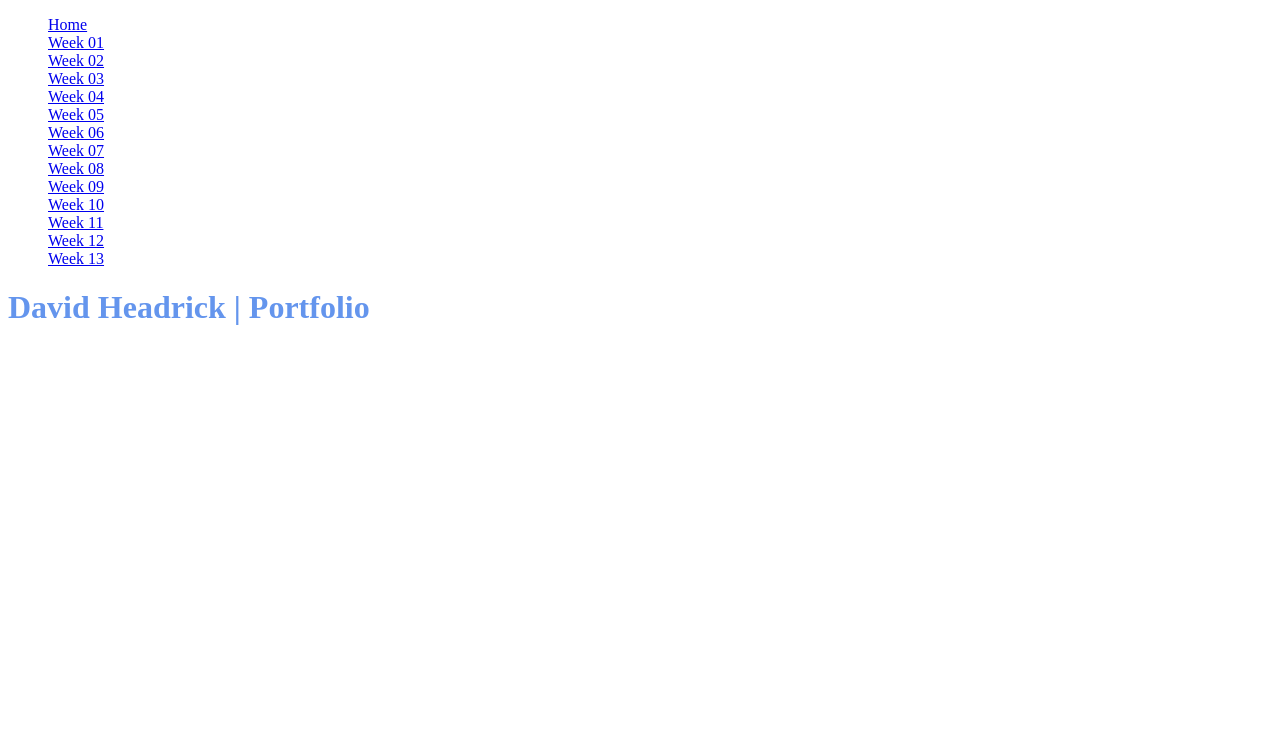
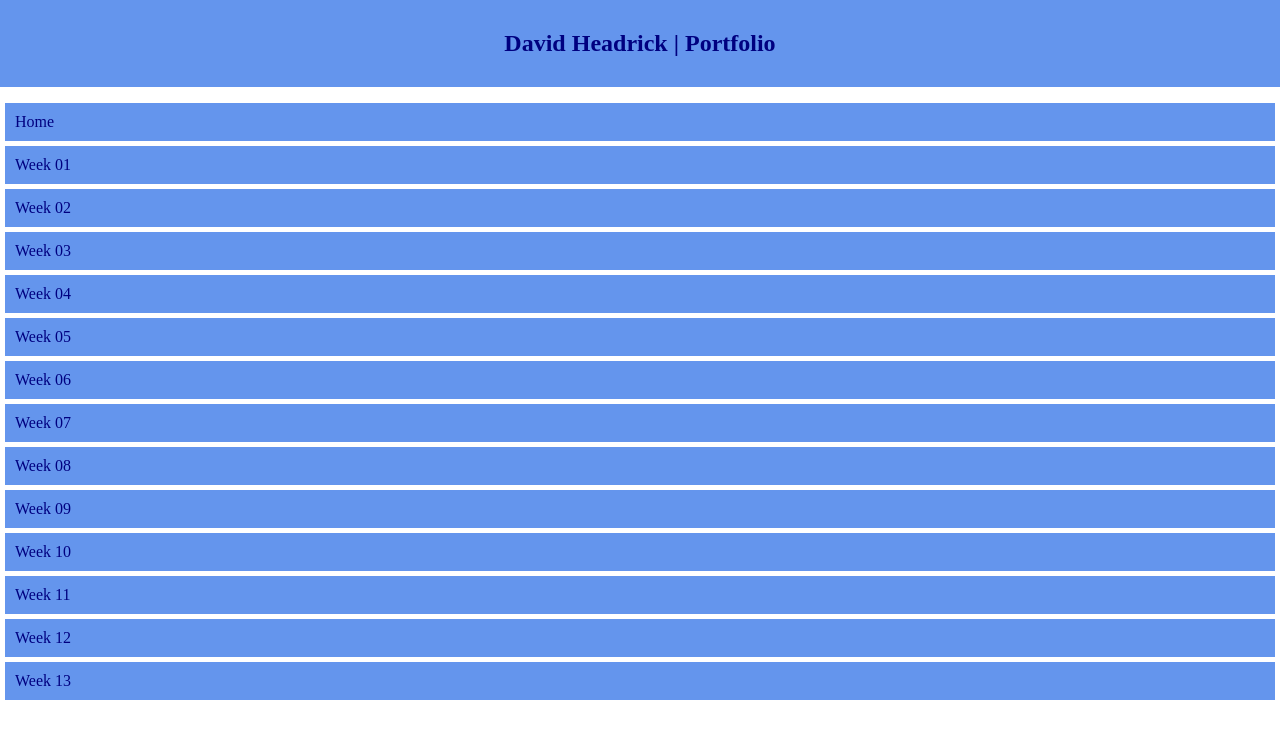
Before and after one commit to headricked/headricked.github.io, a PHP site: page / in a window 1280 px wide. Shown: the top 739 px of the page. Run offline with PHP 8.4, Linux system fonts and the light colour scheme.

Commit message:
updated files

```diff
--- a/index.html
+++ b/index.html
@@ -8,28 +8,28 @@
     <link rel="stylesheet" href="styles/main.css">
 </head>
 <body>
-    <header></header>
+    <header>
+        <h2><span id="myName"></span> | Portfolio</h2>
+    </header>
     <nav>
         <ul>
-            <li><a href="index.html">Home</a></li>
-            <li><a href="week01/week01.html">Week 01</a></li>
-            <li><a href="week02/week02.html">Week 02</a></li>
-            <li><a href="week03/week03.html">Week 03</a></li>
-            <li><a href="week04/week04.html">Week 04</a></li>
-            <li><a href="week05/week05.html">Week 05</a></li>
-            <li><a href="week06/week06.html">Week 06</a></li>
-            <li><a href="week07/week07.html">Week 07</a></li>
-            <li><a href="week08/week08.html">Week 08</a></li>
-            <li><a href="week09/week09.html">Week 09</a></li>
-            <li><a href="week10/week10.html">Week 10</a></li>
-            <li><a href="week11/week11.html">Week 11</a></li>
-            <li><a href="week12/week12.html">Week 12</a></li>
-            <li><a href="week13/week13.html">Week 13</a></li>
+            <a href="index.html"><li>Home</li></a>
+            <a href="week01/week01.html"><li>Week 01</li></a>
+            <a href="week02/week02.html"><li>Week 02</li></a>
+            <a href="week03/week03.html"><li>Week 03</li></a>
+            <a href="week04/week04.html"><li>Week 04</li></a>
+            <a href="week05/week05.html"><li>Week 05</li></a>
+            <a href="week06/week06.html"><li>Week 06</li></a>
+            <a href="week07/week07.html"><li>Week 07</li></a>
+            <a href="week08/week08.html"><li>Week 08</li></a>
+            <a href="week09/week09.html"><li>Week 09</li></a>
+            <a href="week10/week10.html"><li>Week 10</li></a>
+            <a href="week11/week11.html"><li>Week 11</li></a>
+            <a href="week12/week12.html"><li>Week 12</li></a>
+            <a href="week13/week13.html"><li>Week 13</li></a>
         </ul>
     </nav>
-    <main>
-        <h1><span id="myName">h</span> | Portfolio</h1>
-    </main>
+    <main></main>
     <footer></footer>
     <script src="scripts/main.js"></script>
 </body>
--- a/styles/main.css
+++ b/styles/main.css
@@ -1,7 +1,27 @@
+body {
+    margin: 0px;
+}
+
 ul {
     list-style-type: none;
+    margin-left: -40px;
 }
 
-h1 {
-    color: cornflowerblue;
+li {
+    padding: 10px;
+    background-color: cornflowerblue;
+    margin: 5px;
 }
+
+ul>a {
+    text-decoration: none;
+    color: navy;
+}
+
+h2 {
+    color: navy;
+    text-align: center;
+    background-color: cornflowerblue;
+    margin: 0px;
+    padding: 30px 0px;
+}
```
